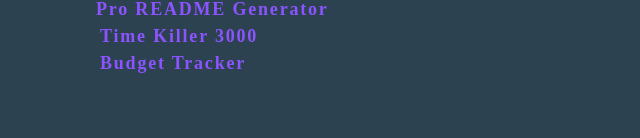
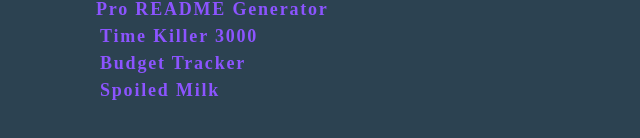
Before and after one commit to Nesnah1307/reactful-portfolio, a React (Create React App) app: page / in a window 1280 px wide. Both pictures are taken after a click on the item "Projects". Shown: the part 194-332 px from the top of the page, without its empty margins (0-640 px from the left). Built offline with nearby package versions, Linux system fonts and the light colour scheme.

Commit message:
added group project to portfolio

```diff
--- a/src/components/Projects/index.js
+++ b/src/components/Projects/index.js
@@ -23,6 +23,11 @@ function Projects() {
                 <a className="github" href="https://github.com/Nesnah1307/ghost-pepper-ranch"></a>
                 <a className="deployed" href="https://shrouded-garden-23181.herokuapp.com/">Budget Tracker</a>
             </div>
+
+            <div className="spoiled">
+                <a className="github" href="https://github.com/Nesnah1307/spoiled-milk"></a>
+                <a className="deployed" href="https://dry-inlet-29870.herokuapp.com/">Spoiled Milk</a>
+            </div>
         </section>
     )
 
```
